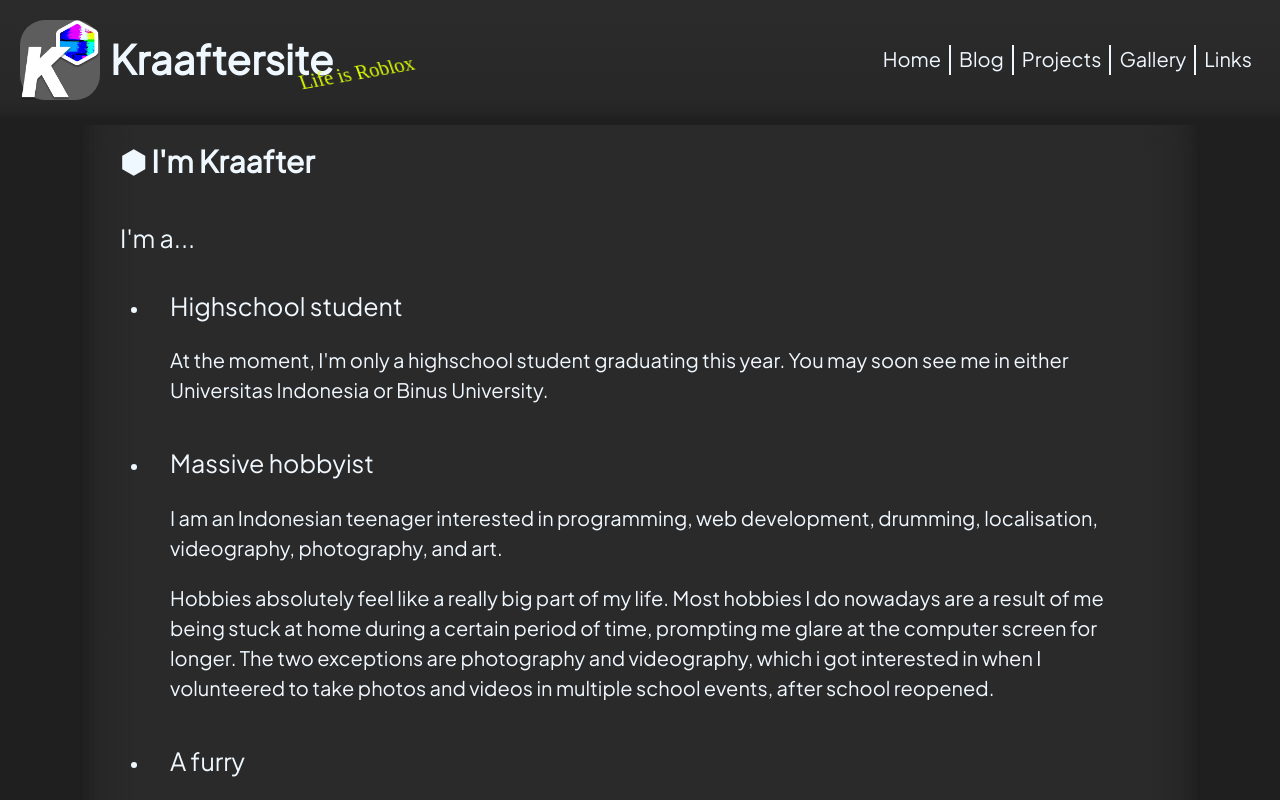
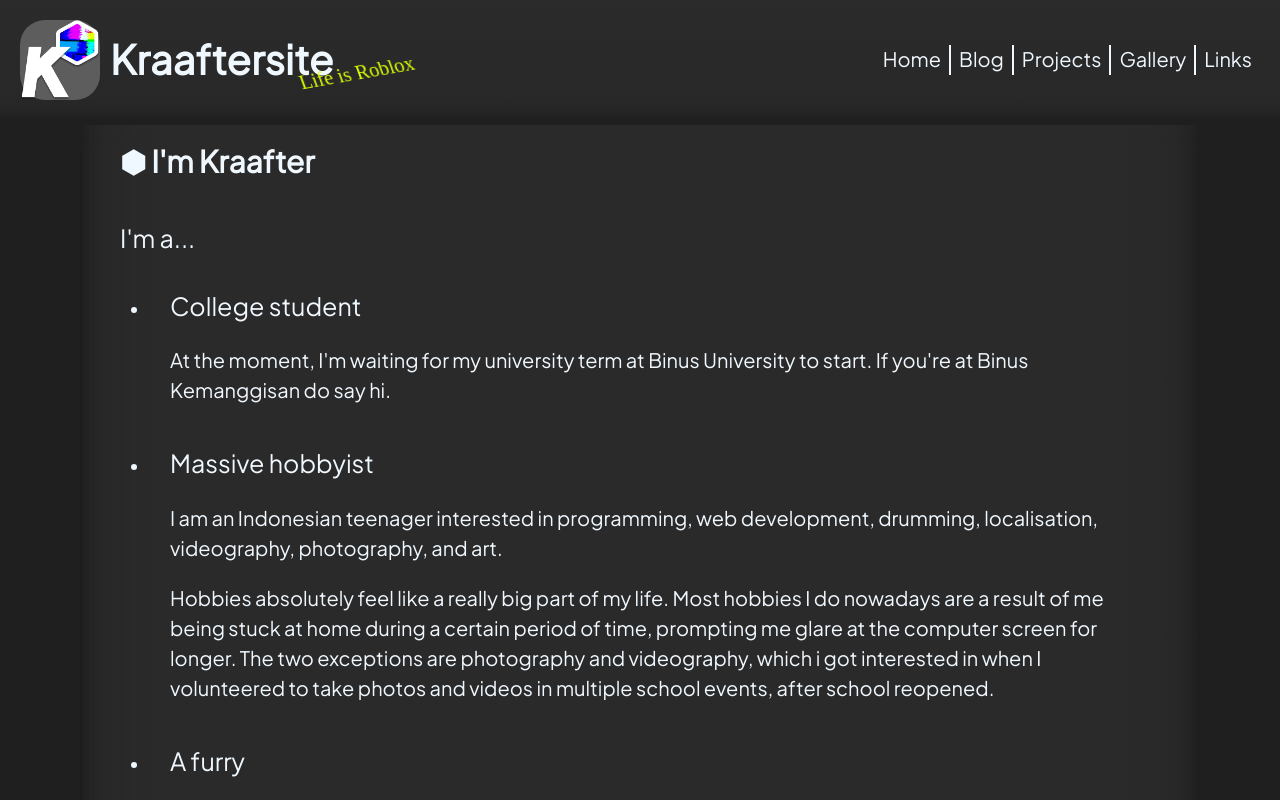
Before and after one commit to Kraafter/Kraaftersite-v3, a SvelteKit app: page /about in a window 1280 px wide. Shown: the top 800 px of the page. Built offline with nearby package versions, Linux system fonts and the light colour scheme; a web font is replaced by a local one.

Commit message:
Updated about me to better reflect my current position.

```diff
--- a/src/routes/about/+page.svelte
+++ b/src/routes/about/+page.svelte
@@ -20,10 +20,10 @@
         <p class="text2 textbigger">I'm a...</p>
         <ul>
             <li class="text2">
-                <p class="text2 textbigger">Highschool student</p>
+                <p class="text2 textbigger">College student</p>
                 <p class="text2">
-                    At the moment, I'm only a highschool student graduating this year. You may soon see me in either Universitas
-                    Indonesia or Binus University.
+                    At the moment, I'm waiting for my university term at Binus University to start. If you're at Binus Kemanggisan
+                    do say hi.
                 </p>
             </li>
             <li class="text2">
```
